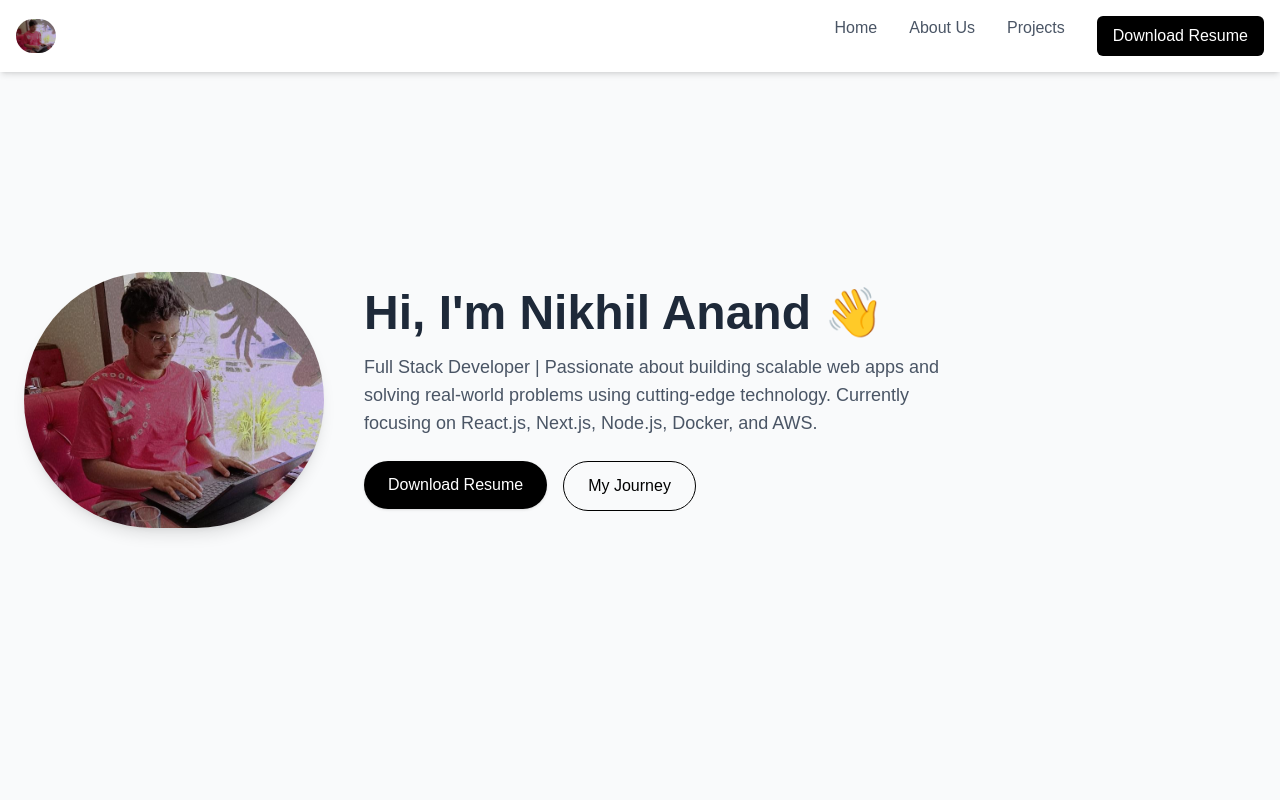
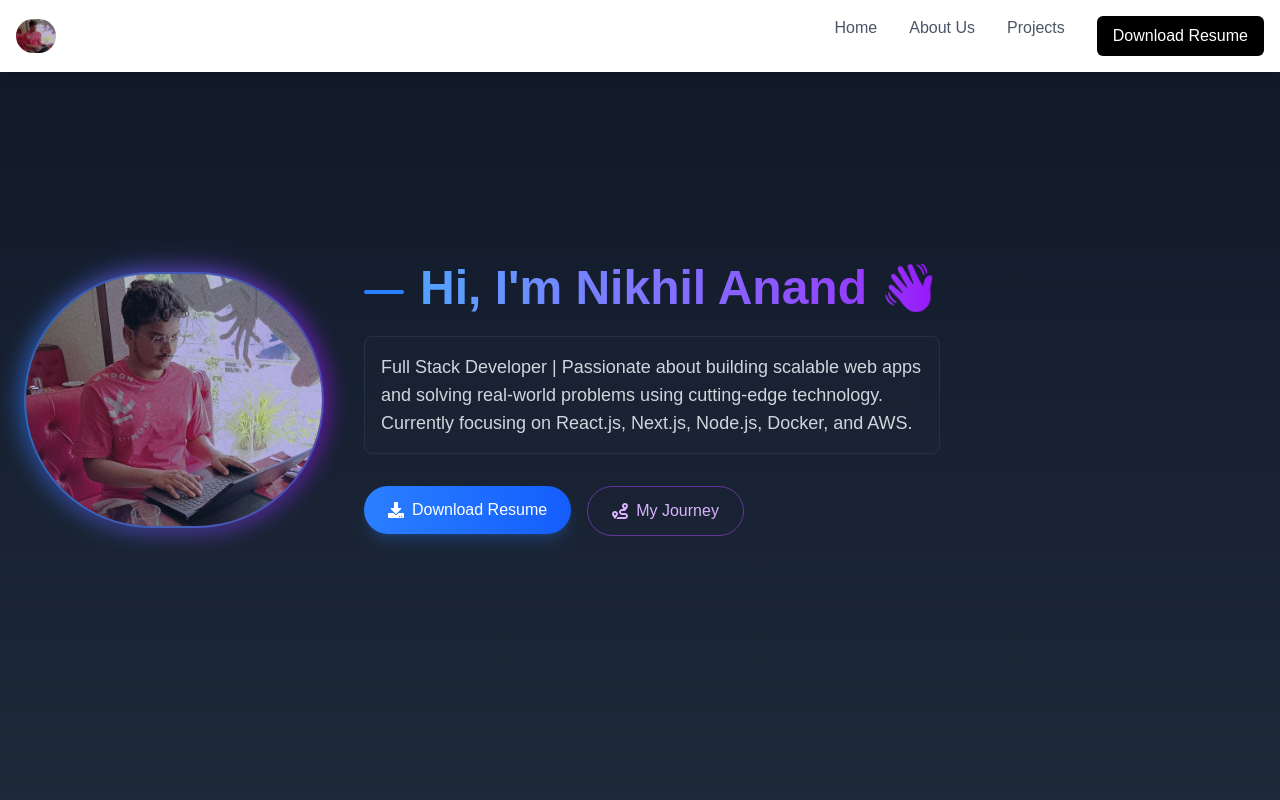
Before and after one commit to niks-nikhil-anand/Frontend_Intern_Challenge, a Next.js app: page / in a window 1280 px wide. Shown: the top 800 px of the page. Built offline with nearby package versions, Linux system fonts and the light colour scheme.

Commit message:
Added same bg color , text color as in the skills section

```diff
--- a/src/components/HeroSection.js
+++ b/src/components/HeroSection.js
@@ -2,42 +2,53 @@
 import React from "react";
 import Image from "next/image";
 import Link from "next/link";
+import { FaDownload, FaRoute } from "react-icons/fa";
 
 const HeroSection = () => {
   return (
-    <section className="w-full min-h-screen flex items-center justify-center bg-gray-50 px-6">
+    <section className="w-full min-h-screen flex items-center justify-center bg-gradient-to-b from-gray-900 to-gray-800 px-6">
       <div className="max-w-7xl w-full flex flex-col md:flex-row items-center gap-10">
-                <div className="flex justify-center">
+        <div className="flex justify-center relative group">
+          <div className="absolute -inset-0.5 bg-gradient-to-r from-blue-500 to-purple-600 rounded-full opacity-75 blur-md group-hover:opacity-100 transition duration-300"></div>
+          <div className="relative">
             <Image
               src="/profile.jpeg"
               alt="Nikhil Anand"
               width={300}
               height={300}
-            className="rounded-full object-cover shadow-lg"
+              className="rounded-full object-cover shadow-lg border-2 border-blue-400/30 z-10"
             />
+            <div className="absolute inset-0 bg-blue-500/10 rounded-full z-20"></div>
           </div>
+        </div>
+
         <div className="flex flex-col justify-center text-center md:text-left">
-          <h1 className="text-4xl md:text-5xl font-bold text-gray-800 mb-4 ">
+          <div className="flex items-center justify-center md:justify-start mb-4">
+            <div className="h-1 w-10 bg-blue-500 mr-4 rounded-full hidden md:block"></div>
+            <h1 className="text-4xl md:text-5xl font-bold mb-2 text-transparent bg-clip-text bg-gradient-to-r from-blue-400 to-purple-600">
               Hi, I'm Nikhil Anand 👋
             </h1>
-          <p className="text-gray-600 text-lg mb-6 max-w-xl ">
+          </div>
+
+          <p className="text-gray-300 text-lg mb-8 max-w-xl backdrop-blur-sm bg-gray-800/30 p-4 rounded-lg border border-gray-700/50">
             Full Stack Developer | Passionate about building scalable web apps and solving real-world problems using cutting-edge technology. Currently focusing on React.js, Next.js, Node.js, Docker, and AWS.
           </p>
 
           <div className="flex flex-col md:flex-row gap-4 justify-center md:justify-start">
             <Link href="/MyResume.pdf" download>
-              <button className="px-6 py-3 bg-black text-white rounded-full shadow hover:bg-gray-800 transition cursor-pointer">
+              <button className="px-6 py-3 bg-gradient-to-r from-blue-500 to-blue-600 text-white rounded-full shadow-lg shadow-blue-500/20 hover:shadow-blue-500/40 transition flex items-center justify-center gap-2 group">
+                <FaDownload className="group-hover:animate-bounce" />
                 Download Resume
               </button>
             </Link>
-            <Link href={"/AboutUs"} >
-              <button className="px-6 py-3 border border-black text-black rounded-full hover:bg-black hover:text-white transition cursor-pointer">
+            <Link href={"/AboutUs"}>
+              <button className="px-6 py-3 border border-purple-500/50 text-purple-300 rounded-full hover:bg-purple-500/10 transition flex items-center justify-center gap-2">
+                <FaRoute />
                 My Journey
               </button>
             </Link>
           </div>
         </div>
-
       </div>
     </section>
   );
```
Lines whose indentation alone changed are shown as unchanged.
